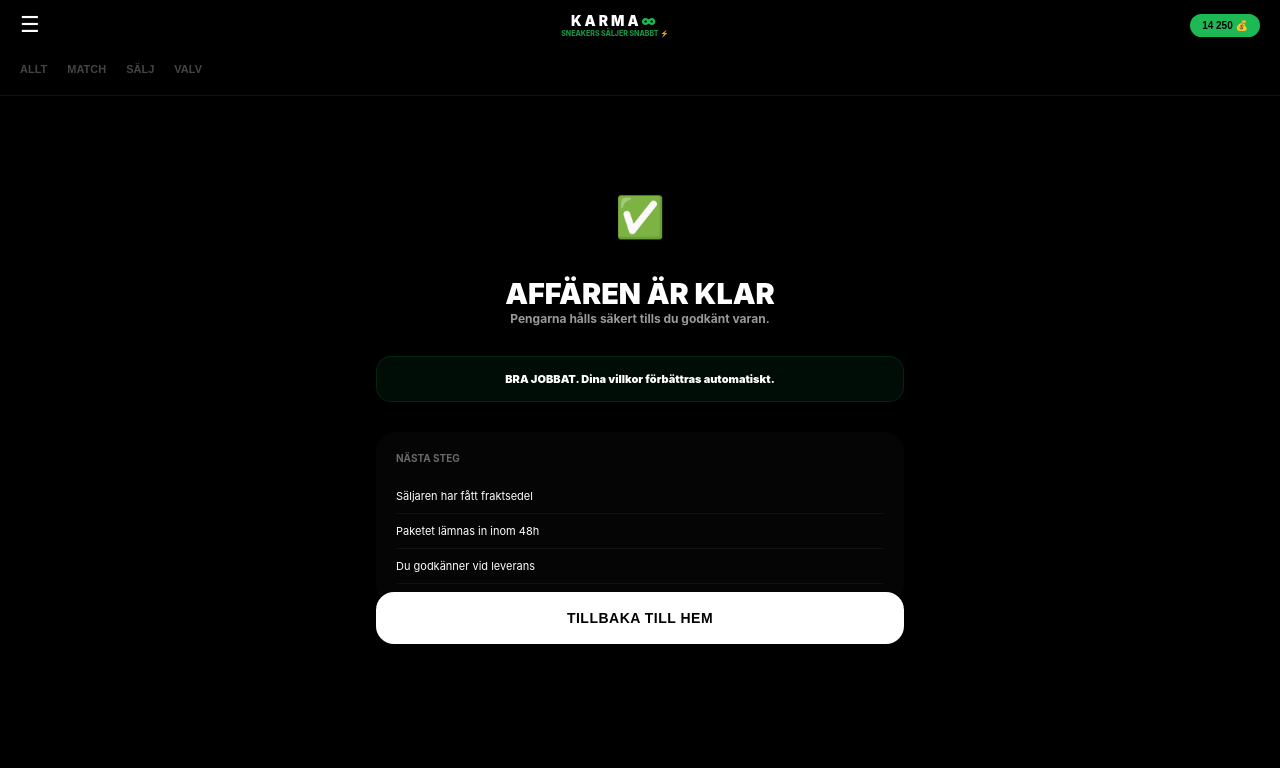
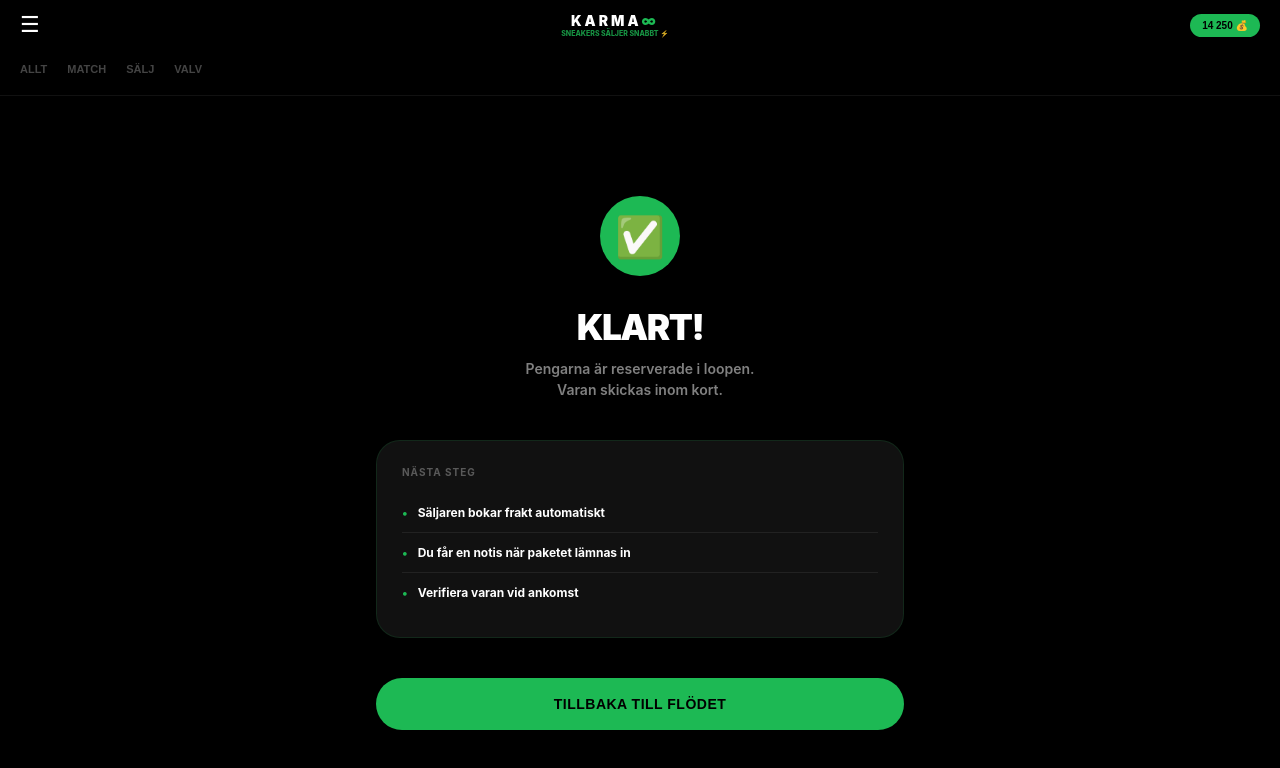
Before and after one commit to gascheckking/marketbeg-appGem, a Next.js app: page /checkout/success in a window 1280 px wide. Shown: the top 768 px of the page. Built offline with nearby package versions, Linux system fonts and the light colour scheme.

Commit message:
Update page.tsx

```diff
--- a/app/checkout/success/page.tsx
+++ b/app/checkout/success/page.tsx
@@ -7,34 +7,30 @@ export default function SuccessPage() {
   const router = useRouter();
 
   return (
-    <div className="page-wrapper" style={{ padding: '60px 20px', textAlign: 'center' }}>
-      <div className="icon-circle">✅</div>
-
-      <h1 style={{ fontSize: '1.8rem', fontWeight: 900, marginTop: '20px' }}>AFFÄREN ÄR KLAR</h1>
-      <p style={{ fontSize: '12px', opacity: 0.6, fontWeight: 700 }}>Pengarna hålls säkert tills du godkänt varan.</p>
-
-      <div style={{ background: 'rgba(0,255,136,0.05)', padding: '15px', borderRadius: '15px', border: '1px solid rgba(0,255,136,0.1)', margin: '30px 0' }}>
-        <p style={{ margin: 0, fontSize: '11px', color: 'var(--neon-mint)', fontWeight: 900 }}>
-          BRA JOBBAT. Dina villkor förbättras automatiskt.
-        </p>
+    <div className="page-wrapper" style={{ padding: '80px 20px', textAlign: 'center' }}>
+      <div style={{ width: '80px', height: '80px', background: '#1DB954', borderRadius: '50%', display: 'flex', alignItems: 'center', justifyContent: 'center', fontSize: '40px', margin: '0 auto 30px' }}>
+        ✅
       </div>
 
-      <div style={{ textAlign: 'left', background: 'rgba(255,255,255,0.02)', padding: '20px', borderRadius: '20px' }}>
-        <h4 style={{ fontSize: '10px', opacity: 0.4, margin: '0 0 15px 0' }}>NÄSTA STEG</h4>
-        <div className="step">Säljaren har fått fraktsedel</div>
-        <div className="step">Paketet lämnas in inom 48h</div>
-        <div className="step">Du godkänner vid leverans</div>
+      <h1 style={{ fontSize: '2.2rem', fontWeight: 900, letterSpacing: '-1.5px', marginBottom: '10px' }}>KLART!</h1>
+      <p style={{ fontSize: '14px', opacity: 0.5, fontWeight: 600, lineHeight: '1.5' }}>
+        Pengarna är reserverade i loopen.<br/>Varan skickas inom kort.
+      </p>
+
+      <div style={{ background: '#111', padding: '25px', borderRadius: '24px', margin: '40px 0', textAlign: 'left', border: '1px solid #1DB95422' }}>
+        <h4 style={{ fontSize: '10px', opacity: 0.3, margin: '0 0 15px 0', letterSpacing: '1px' }}>NÄSTA STEG</h4>
+        {[
+          "Säljaren bokar frakt automatiskt",
+          "Du får en notis när paketet lämnas in",
+          "Verifiera varan vid ankomst"
+        ].map((step, i) => (
+          <div key={i} style={{ fontSize: '12px', fontWeight: 700, padding: '12px 0', borderBottom: i < 2 ? '1px solid #222' : 'none', display: 'flex', gap: '10px' }}>
+            <span style={{ color: '#1DB954' }}>•</span> {step}
+          </div>
+        ))}
       </div>
 
-      <div style={{ position: 'fixed', bottom: 'calc(20px + env(safe-area-inset-bottom))', left: '20px', right: '20px' }}>
-        <button onClick={() => router.push('/')} className="primary-btn">TILLBAKA TILL HEM</button>
-      </div>
-
-      <style jsx>{`
-        .icon-circle { width: 80px; height: 80px; background: var(--neon-mint); border-radius: 50%; display: flex; align-items: center; justify-content: center; font-size: 40px; margin: 0 auto; color: #000; }
-        .step { font-size: 11px; fontWeight: 800; padding: 10px 0; border-bottom: 1px solid #111; }
-        .primary-btn { width: 100%; padding: 18px; background: #fff; color: #000; border-radius: 18px; border: none; fontWeight: 900; }
-      `}</style>
+      <button onClick={() => router.push('/feed')} className="primary-btn">TILLBAKA TILL FLÖDET</button>
     </div>
   );
 }
```
